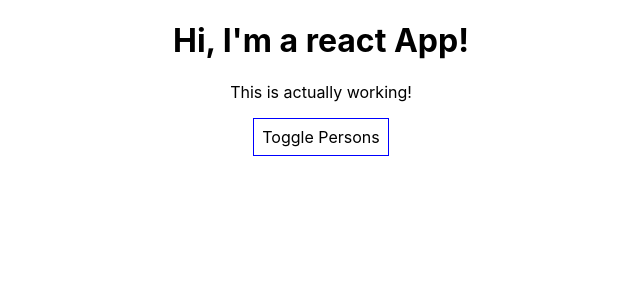
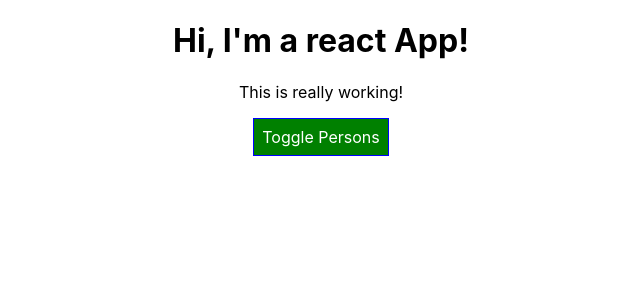
Before and after one commit to juliezimmer/first-project-complete, a React (Create React App) app: page / in a window 1280 px wide. Shown: the top 300 px of the page, without its empty margins (319-959 px from the left). Built offline with nearby package versions, Linux system fonts and the light colour scheme.

Commit message:
added radium package and some inline pseudo-selectors

```diff
--- a/package.json
+++ b/package.json
@@ -3,6 +3,7 @@
   "version": "0.1.0",
   "private": true,
   "dependencies": {
+    "radium": "^0.25.1",
     "react": "^16.7.0",
     "react-dom": "^16.7.0",
     "react-scripts": "2.1.3"
--- a/src/App.css
+++ b/src/App.css
@@ -1,3 +1,11 @@
 .App {
   text-align: center;
 }
+
+.red {
+   color: red;
+}
+
+.bold {
+   font-weight: bold;
+}
--- a/src/App.js
+++ b/src/App.js
@@ -1,6 +1,8 @@
 import React, { Component } from 'react';
 import './App.css';
+import Radium from 'radium';
 import Person from './Person/Person';
+
 
 class App extends Component {
    state =  {
@@ -50,27 +52,33 @@
    };
 
    render() {
-      // inline styling for 'Switch Name' button
+      // styling for 'Toggle Persons' button
       const style = {
-         backgroundColor: 'white',
+         backgroundColor: 'green',
+         color: 'white',
          font: 'inherit',
          border: '1px solid blue',
          padding: '8px',
-         cursor: 'pointer'
+         cursor: 'pointer',
+         ':hover': {
+            backgroundColor: 'lightgreen',
+            color: 'black'
+         }
       };
-      // by default, the variable is null
-      let persons = null;
-      // if this.state.showPersons is true
-      if (this.state.showPersons) {
+      let persons = null; // by default, the variable is null because nothing is showing in the browser. Clicking the Toggle Persons button makes names show up.
+
+      if (this.state.showPersons) { // if this.state.showPersons is true
          // if true, set the value of persons to this:
          persons = (
             <div>
                {this.state.persons.map((person, index) => {
                   return <Person
+                     // click on the person's name
                      click={() => this.deletePersonHandler(index)}
                      name={person.name}
                      age={person.age}
                      key={person.id}
+                     // name changed by entering text in the input element
                      changed={(event) => this.nameChangedHandler(event,person.id)}
                      // In Person.js, onChange={props.changed} as an attribute of the <input /> element.
                      // Here, changed is an anonymous function and the first function to be executed.
@@ -78,12 +86,25 @@
                })}
             </div>
          );
+         style.backgroundColor = 'red';
+        style[':hover'] = {
+            backgroundColor: 'salmon',
+            color: 'black'
+         }
       }
 
+      // CSS styling added dynamically
+      let classes = [];
+      if (this.state.persons.length <= 2) {
+         classes.push('red'); // classes = ['red']
+      }
+      if (this.state.persons.length <= 1) {
+         classes.push('bold'); // classes = ['red', 'bold']
+      }
       return ( // name and age become the props that are passed to the Person component in Person.js
          <div className="App">
             <h1>Hi, I'm a react App!</h1>
-            <p>This is actually working!</p>
+            <p className={classes.join('  ')}>This is really working!</p>
             <button
                style={style}
                onClick={this.togglePersonsHandler}>
@@ -95,4 +116,4 @@
    }
 }
 
-export default App;
+export default Radium(App);
--- a/src/Person/Person.js
+++ b/src/Person/Person.js
@@ -1,5 +1,5 @@
 import React from 'react';
-import './Person.css';
+import Radium from 'radium';
 
 const Person = (props) => {
    return(
@@ -15,4 +15,4 @@
    );
 };
 
-export default Person;
+export default Radium(Person);
```
Also changed, not shown: 1 other file (tests, documents, lock files or other folders).
